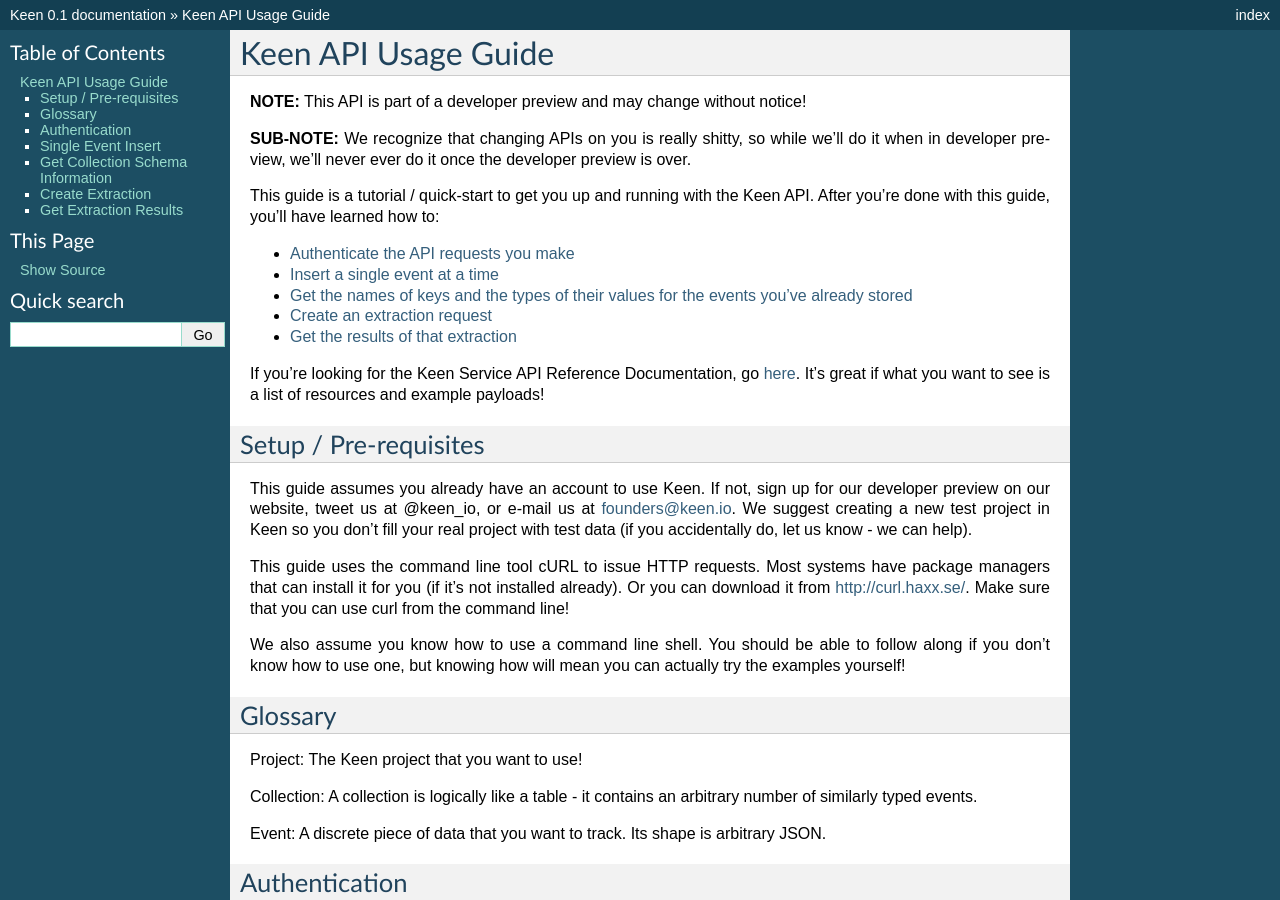
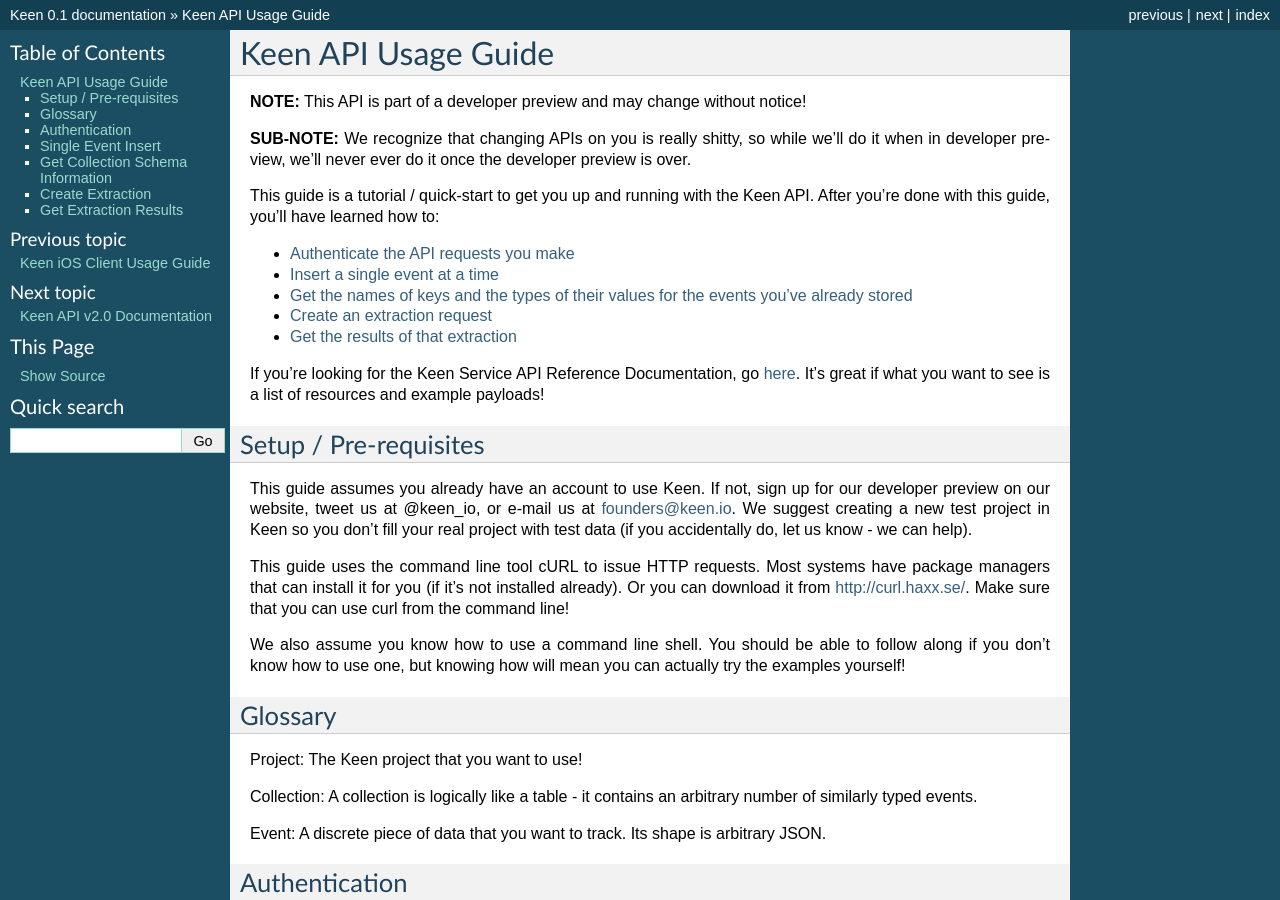
Before and after one commit to keenlabs/Keen-Docs, a Sphinx documentation site: the page built from source/api/usage-guide.rst, in a window 1280 px wide and 900 px high. Built offline with Sphinx 7.4.7, drawn with Linux system fonts in a browser that asks for light colours; pages that are not in the unit, such as notebooks, are missing from menus.

```diff
--- a/source/index.rst
+++ b/source/index.rst
@@ -26,7 +26,8 @@ Keen API
    :hidden:
 
    iOS/usage-guide
-   iOS/reference
+   api/usage-guide
+   api/reference
 
 .. _let us know: team@keen.io
 .. _Keen iOS Client API Reference: http://keen.io
```
